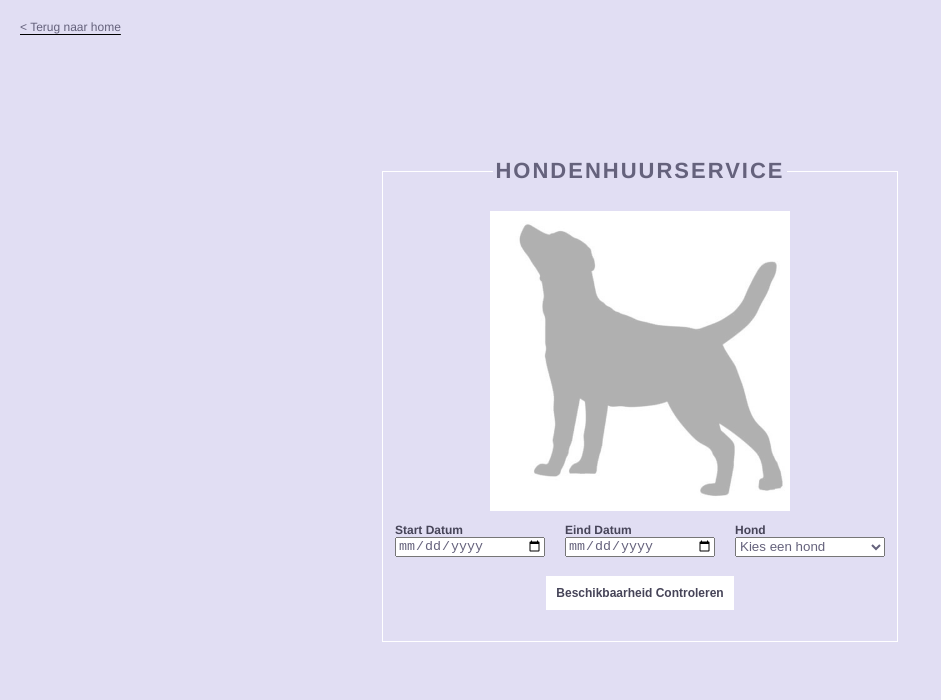
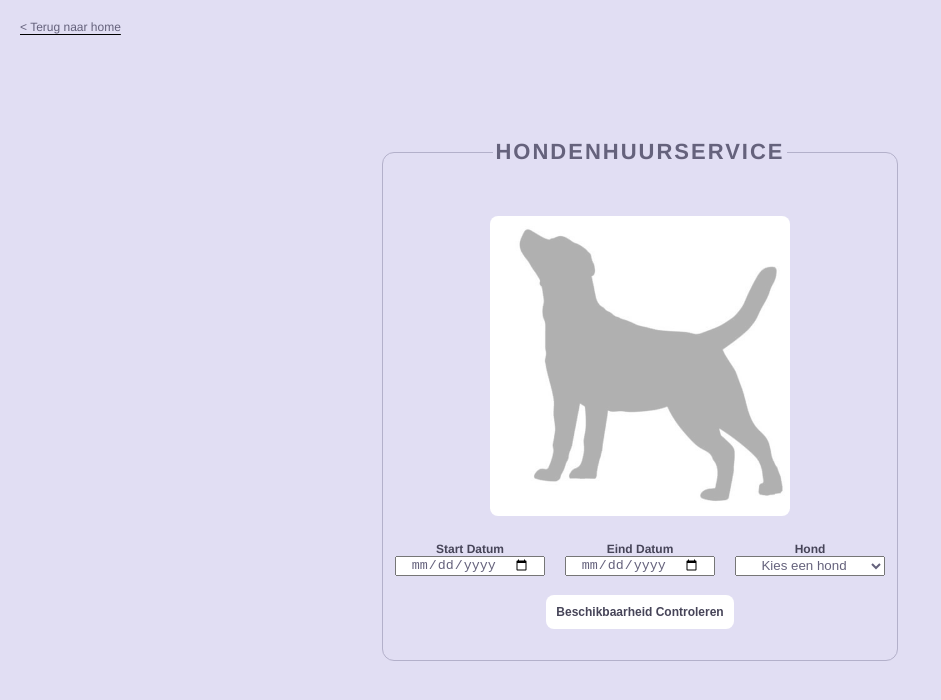
Before and after one commit to xMISSJ/Assignment-PAQT, a SvelteKit app: page /form-picker in a window 1280 px wide. Shown: the top 700 px of the page, without its empty margins (0-941 px from the left). Built offline with nearby package versions, Linux system fonts and the light colour scheme.

Commit message:
feat: improved form picker layout. Also started web design page.

```diff
--- a/src/components/Button.svelte
+++ b/src/components/Button.svelte
@@ -16,7 +16,7 @@
   style="
     width: {width == null ? 'fit-content' : width + 'px'};
     height: {height == null ? 'fit-content' : height + 'px'};
-    border-radius: {rounded ? 14 : 0}px;
+    border-radius: {rounded ? 8 : 0}px;
   "
   on:click={handleClick}
 >
--- a/src/components/FormPicker/DateField.svelte
+++ b/src/components/FormPicker/DateField.svelte
@@ -19,9 +19,12 @@
   .datefield {
     display: flex;
     flex-direction: column;
+    align-items: center;
   }
 
   input {
+    display: flex;
+    justify-content: center;
     box-sizing: border-box;
     width: 150px;
     height: 20px;
--- a/src/components/FormPicker/DropDown.svelte
+++ b/src/components/FormPicker/DropDown.svelte
@@ -24,10 +24,12 @@
   .dropdown {
     display: flex;
     flex-direction: column;
+    align-items: center;
   }
 
   select {
     box-sizing: border-box;
+    text-align: center;
     width: 150px;
     height: 20px;
     color: var(--color-darker-lilac);
--- /dev/null
+++ b/src/components/WebDesign/Header.svelte
@@ -0,0 +1,4 @@
+<div class="header">This is a header</div>
+
+<style lang="scss">
+</style>
--- a/src/routes/form-picker/+page.svelte
+++ b/src/routes/form-picker/+page.svelte
@@ -62,13 +62,6 @@
       return false;
     }
 
-    console.log(
-      "formData.startDate",
-      formData.startDate,
-      "formData.endDate",
-      formData.endDate
-    );
-
     if (formData.startDate == formData.endDate) {
       errorText = "De start- en einddatum mogen niet gelijk zijn.";
       return false;
@@ -125,7 +118,7 @@
         {"Hondenhuurservice".toUpperCase()}
       </Typography>
     </legend>
-    <Spacer />
+    <Spacer multiplier={10} />
     <div id="dog-picture">
       <Image
         src={formData.dog != ""
@@ -134,7 +127,7 @@
         alt="Dog"
       />
     </div>
-    <Spacer multiplier={0.5} />
+    <Spacer />
     <div id="inputfields">
       <DateField
         label="Start Datum"
@@ -161,9 +154,7 @@
     <Spacer multiplier={0.5} />
     <ErrorField show={showErrorText}>{errorText}</ErrorField>
     <Spacer multiplier={0.5} />
-    <Button onClick={onSubmit} rounded={false}>
-      Beschikbaarheid Controleren
-    </Button>
+    <Button onClick={onSubmit}>Beschikbaarheid Controleren</Button>
     <Spacer />
   </fieldset>
 </section>
@@ -182,7 +173,8 @@
     flex-direction: column;
     align-items: center;
     gap: 5px;
-    border: 1px solid white;
+    border: 1px solid var(--color-dark-lilac);
+    border-radius: 12px;
   }
 
   #form-legend {
@@ -202,5 +194,7 @@
   #dog-picture {
     width: 300px;
     height: 300px;
+    border-radius: 8px;
+    overflow: hidden;
   }
 </style>
```
Also changed, not shown: src/routes/web-design/+page.svelte (+6 -2 lines).
